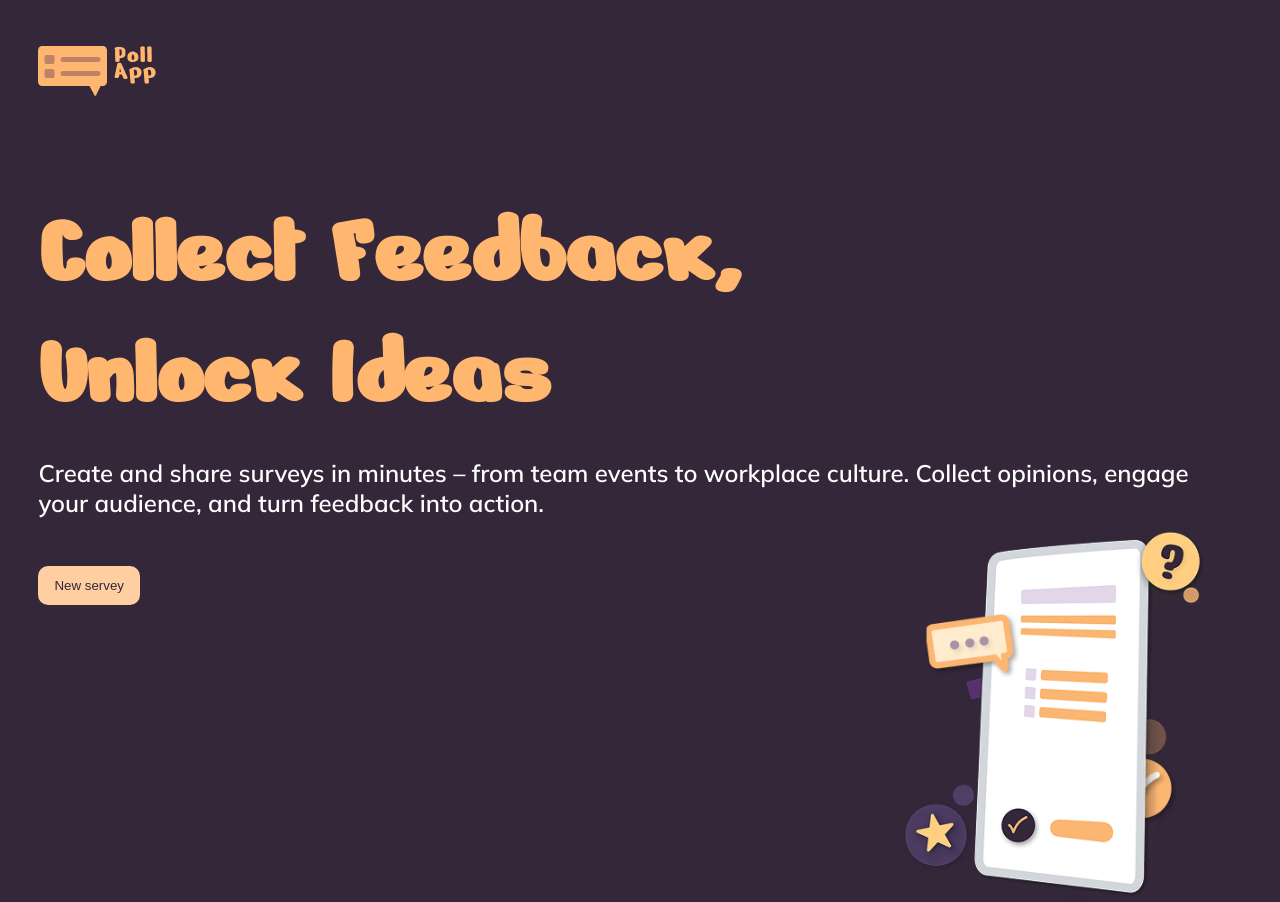
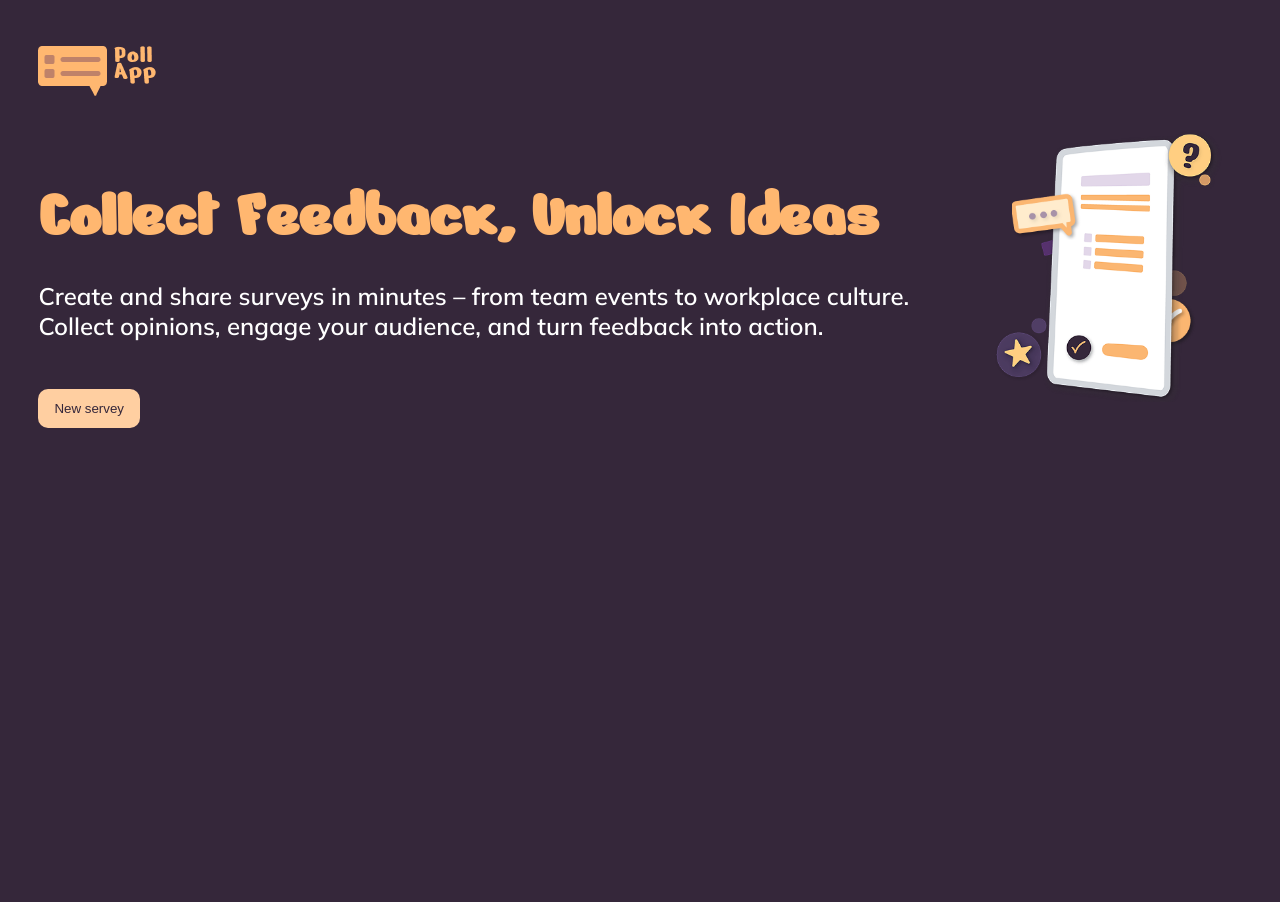
Before and after one commit to AndreasBremDev/poll-app, an Angular app: page / in a window 1280 px wide. After the commit the page ends 800 px from the top, so only its background shows below. Built offline with nearby package versions, Linux system fonts and the light colour scheme.

Commit message:
refactor: restructure hero section and update styles for improved layout

```diff
--- a/src/app/shared/components/hero-section/hero-section.html
+++ b/src/app/shared/components/hero-section/hero-section.html
@@ -1,15 +1,20 @@
 <header class="wrapper">
     <img src="./assets/img/logo_orange.png" alt="Poll App Logo">
 
-    <h1 class="nerko hero-h1 orange">Collect Feedback, Unlock Ideas</h1>
+    <section class="hero__section__parent">
+        <div class="hero__section__child">
+            <h1 class="nerko hero__section__h1 orange">Collect Feedback, Unlock Ideas</h1>
 
-    <!-- <div class="hero-image-mobile"></div> -->
+            <div class="hero__section__image--mobile"></div>
 
-    <p class="hero-p">Create and share surveys in minutes – from team events to workplace culture. Collect opinions, engage your
-        audience, and turn feedback into action.</p>
-    <div class="hero-image"></div>
-    <button class="hero-btn-cta">New servey</button>
-
+            <p class="hero__section__p">Create and share surveys in minutes – from team events to workplace culture.
+                Collect opinions,
+                engage your
+                audience, and turn feedback into action.</p>
+            <button class="hero-btn-cta">New servey</button>
+        </div>
+        <div class="hero__section__image"></div>
+    </section>
 </header>
 <main>
 
--- a/src/app/shared/components/hero-section/hero-section.scss
+++ b/src/app/shared/components/hero-section/hero-section.scss
@@ -1,28 +1,52 @@
+@use '../../styles/mixin.scss' as mx;
+
 .nerko {
     font-family: 'Nerko One';
     text-wrap: balance;
 }
 
-.hero-h1 {
-    font-size: clamp(48px, 13vw, 100px);
-    margin-top: clamp(54px, 11.2vw, 92px);
+.hero__section__parent {
+    @include mx.flex-direction-align-justify-gap(row, center, center, 32px);
 }
 
-.hero-p {
+.hero__section__child {
+    @include mx.flex-direction-align-justify-gap(column, flex-start);
+
+}
+
+.hero__section__h1 {
+    font-size: clamp(48px, 5.3vw, 100px);
+    margin-top: clamp(54px, 5.8vw, 92px);
+}
+
+.hero__section__p {
     font-size: clamp(18px, 3.75vw, 24px);
     font-weight: 600;
     margin-top: 24px;
 }
 
-.hero-image-mobile,
-.hero-image {
-    width: clamp(280px, 30vw, 420px);
+.hero__section__image--mobile,
+.hero__section__image {
+    min-width: 280px;
+    width: clamp(280px, 20vw, 420px);
     aspect-ratio: 1/1;
-    background: center / contain no-repeat url('/assets/img/poll-img_pc.png');
-    float: right;
 }
 
-.hero-image:hover {
+.hero__section__image {
+    background: center / contain no-repeat url('/assets/img/poll-img_pc.png');
+}
+
+.hero__section__image--mobile {
+    display: none;
+
+    @media (max-width: 768px) {
+        display: block;
+        align-self: center;
+    }
+}
+
+.hero__section__image--mobile,
+.hero__section__image:hover {
     background: center / contain no-repeat url('/assets/img/poll-img_mobile.png');
 }
 
--- a/src/app/shared/styles/general.scss
+++ b/src/app/shared/styles/general.scss
@@ -1,6 +1,7 @@
 * {
     padding: 0;
     margin: 0;
+    box-sizing: border-box;
 }
 
 :root {
--- a/src/app/shared/styles/media.scss
+++ b/src/app/shared/styles/media.scss
@@ -1,5 +1,5 @@
-@media (max-width: 480px) {
-    .hero-image {
+@media (max-width: 768px) {
+    .hero__section__image {
         display: none;
     }
 }
--- /dev/null
+++ b/src/app/shared/styles/mixin.scss
@@ -0,0 +1,7 @@
+@mixin flex-direction-align-justify-gap($direction: column, $align: center, $justify: center, $gap: 0px) {
+    display: flex;
+    flex-direction: $direction;
+    align-items: $align;
+    justify-content: $justify;
+    gap: $gap;
+}
--- a/src/styles.scss
+++ b/src/styles.scss
@@ -1,3 +1,4 @@
 @use './app/shared/styles/general.scss';
 @use './app/shared/styles/fonts.scss';
 @use './app/shared/styles/media.scss';
+@use './app/shared/styles/mixin.scss';
```
